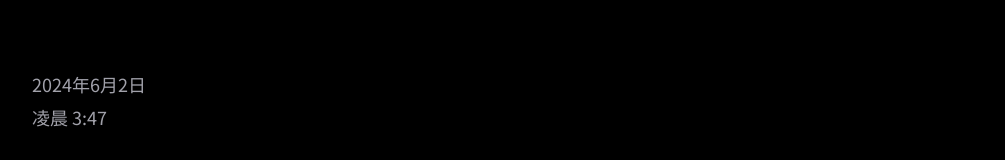
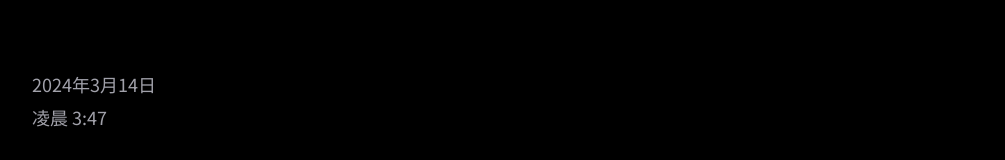
Before and after one commit to KawaiiMIra114/ZhenSuo, a React (Vite) app: page / in a window 1280 px wide. Both pictures are taken after a click on the button "我已了解，进入游戏". Shown: the part 272-432 px from the top of the page, without its empty margins (272-1277 px from the left). Built offline with nearby package versions, Linux system fonts and the light colour scheme.

Commit message:
fix(world): correct Prologue timeline to match Desktop and OA logs (March 14, 2024)

```diff
--- a/src/pages/Prologue.tsx
+++ b/src/pages/Prologue.tsx
@@ -12,7 +12,7 @@ interface NarrativeSegment {
 const SEGMENTS: NarrativeSegment[] = [
     {
         lines: [
-            '2024年6月2日',
+            '2024年3月14日',
             '凌晨 3:47',
             '',
             '窗外的雨已经下了三天。',
@@ -27,7 +27,7 @@ const SEGMENTS: NarrativeSegment[] = [
             '',
             '一封未知来源的邮件。',
             '发件人：z***@tranquil-sleep.com',
-            '发送时间：2024年6月1日 03:14（定时发送）',
+            '发送时间：2024年3月14日 03:14（定时发送）',
         ],
         pause: 2200,
         effect: 'flicker',
```
